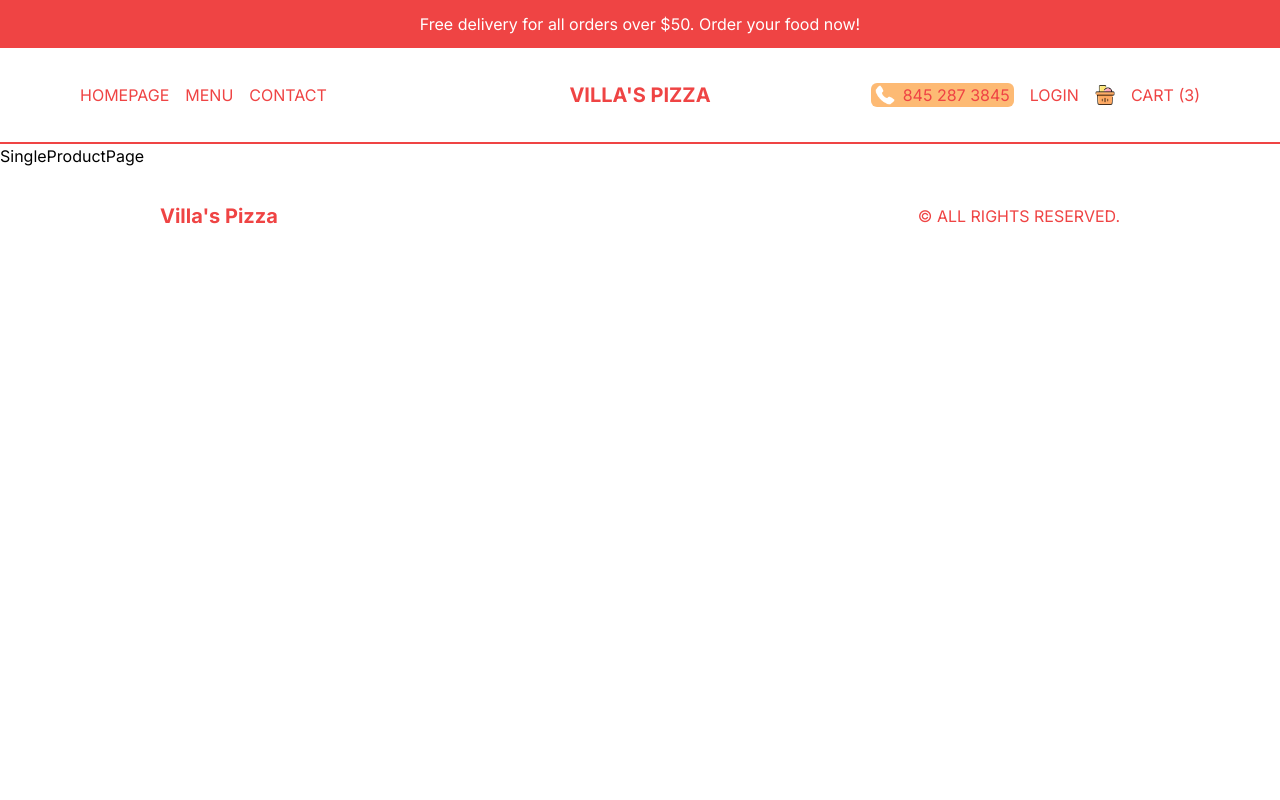
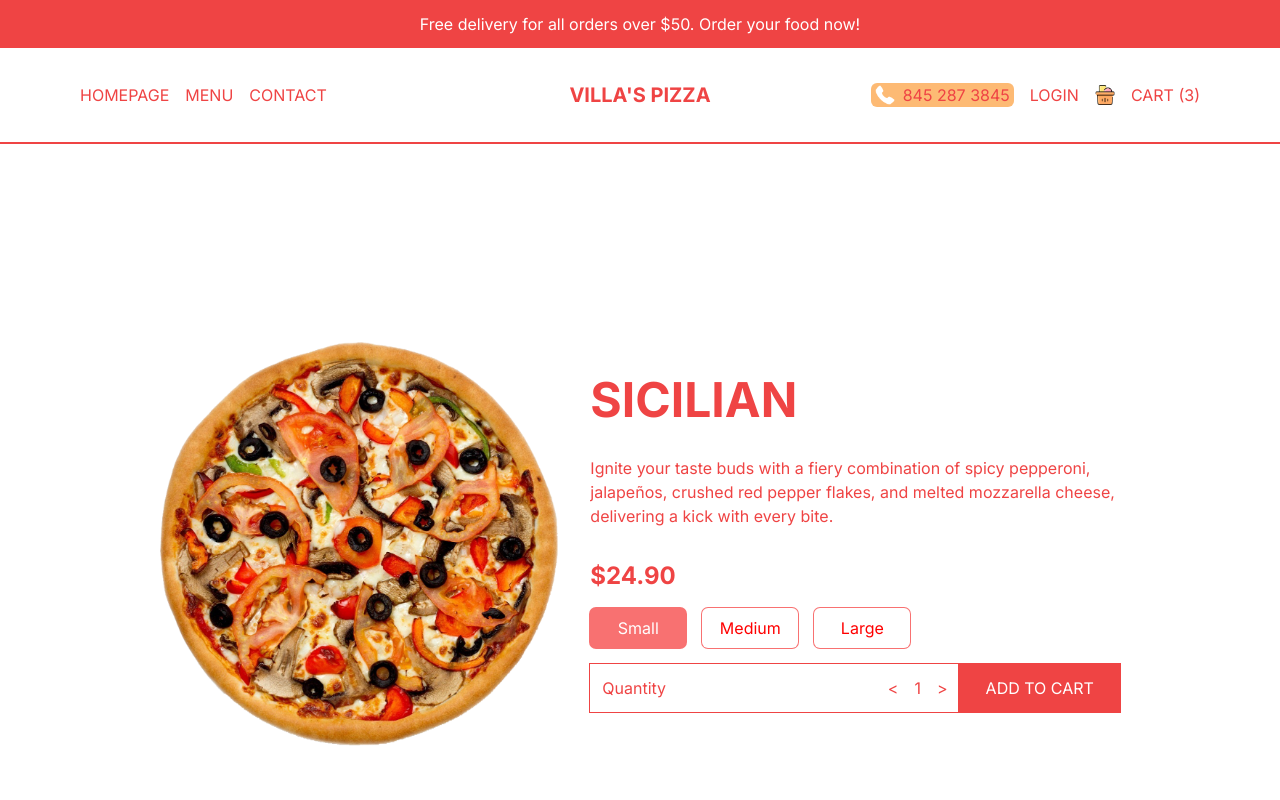
Before and after one commit to J-Varela/restaurant-app, a Next.js app: page /product/1 in a window 1280 px wide. Shown: the top 800 px of the page. Built offline with nearby package versions, Linux system fonts and the light colour scheme.

Commit message:
designed cart, login, single product pages into app

```diff
--- a/src/app/cart/page.tsx
+++ b/src/app/cart/page.tsx
@@ -1,7 +1,67 @@
+import Image from 'next/image';
 import React from 'react';
 
 const CartPage = () => {
-  return <div>CartPage</div>;
+  return (
+    <div className="h-[calc(100vh-6rem)] md:h-[calc(100vh-9rem)] flex flex-col text-red-500 lg:flex-row">
+      {/* PRODUCTS CONTAINER */}
+      <div className="h-1/2 p-4 flex flex-col justify-center overflow-scroll lg:h-full lg:w-2/3 2xl:w-1/2 lg:px-20 xl:px-40">
+        {/* SINGLE ITEM */}
+        <div className="flex items-center justify-between mb-4">
+          <Image src="/temporary/p1.png" alt="" width={100} height={100} />
+          <div className="">
+            <h1 className="uppercase text-xl font-bold">sicilian</h1>
+            <span>Large</span>
+          </div>
+          <h2 className="font-bold">$79.90</h2>
+          <span className="cursor-pointer">X</span>
+        </div>
+        {/* SINGLE ITEM */}
+        <div className="flex items-center justify-between mb-4">
+          <Image src="/temporary/p1.png" alt="" width={100} height={100} />
+          <div className="">
+            <h1 className="uppercase text-xl font-bold">sicilian</h1>
+            <span>Large</span>
+          </div>
+          <h2 className="font-bold">$79.90</h2>
+          <span className="cursor-pointer">X</span>
+        </div>
+        {/* SINGLE ITEM */}
+        <div className="flex items-center justify-between mb-4">
+          <Image src="/temporary/p1.png" alt="" width={100} height={100} />
+          <div className="">
+            <h1 className="uppercase text-xl font-bold">sicilian</h1>
+            <span>Large</span>
+          </div>
+          <h2 className="font-bold">$79.90</h2>
+          <span className="cursor-pointer">X</span>
+        </div>
+      </div>
+      {/* PAYMENT CONTAINER */}
+      <div className="h-1/2 p-4 bg-fuchsia-50 flex flex-col gap-4 justify-center lg:h-full lg:w-1/3 2xl:w-1/2 lg:px-20 xl:px-40 2xl:text-xl 2xl:gap-6">
+        <div className="flex justify-between">
+          <span className="">Subtotal (3 items)</span>
+          <span className="">$81.70</span>
+        </div>
+        <div className="flex justify-between">
+          <span className="">Service Cost</span>
+          <span className="">$0.00</span>
+        </div>
+        <div className="flex justify-between">
+          <span className="">Delivery Cost</span>
+          <span className="text-green-500">FREE!</span>
+        </div>
+        <hr className="my-2" />
+        <div className="flex justify-between">
+          <span className="">TOTAL(INCL. VAT)</span>
+          <span className="font-bold">$81.70</span>
+        </div>
+        <button className="bg-red-500 text-white p-3 rounded-md w-1/2 self-end">
+          CHECKOUT
+        </button>
+      </div>
+    </div>
+  );
 };
 
 export default CartPage;
--- a/src/app/login/page.tsx
+++ b/src/app/login/page.tsx
@@ -1,7 +1,51 @@
+import Image from 'next/image';
+import Link from 'next/link';
 import React from 'react';
 
 const LoginPage = () => {
-  return <div>LoginPage</div>;
+  return (
+    <div className="p-4 h-[calc(100vh-6rem)] md:h-[calc(100vh-9rem)] flex items-center justify-center">
+      {/* BOX */}
+      <div className=" h-full shadow-2xl rounded-md flex flex-col md:flex-row md:h-[70%] md:w-full lg:w-[60%] 2xl:w-1/2">
+        {/* IMAGE CONTAINER */}
+        <div className="relative h-1/3 w-full md:h-full md:w-1/2">
+          <Image src="/loginBg.png" alt="" fill className="object-cover" />
+        </div>
+        {/* FORM CONTAINER */}
+        <div className="p-10 flex flex-col gap-8 md:w-1/2">
+          <h1 className="font-bold text-xl xl:text-3xl">Welcome</h1>
+          <p>Log into your account or create a new one using social buttons</p>
+          <button className="flex gap-4 p-4 ring-1 ring-orange-100 rounded-md">
+            <Image
+              src="/google.png"
+              alt=""
+              width={20}
+              height={20}
+              className="object-contain"
+            />
+            <span>Sign in with Google</span>
+          </button>
+          <button className="flex gap-4 p-4 ring-1 ring-blue-100 rounded-md">
+            <Image
+              src="/facebook.png"
+              alt=""
+              width={20}
+              height={20}
+              className="object-contain"
+            />
+            <span>Sign in with Facebook</span>
+          </button>
+          <p className="text-sm">
+            Have a problem?
+            <Link className="underline" href="/">
+              {' '}
+              Contact us
+            </Link>
+          </p>
+        </div>
+      </div>
+    </div>
+  );
 };
 
 export default LoginPage;
--- a/src/app/menu/[category]/page.tsx
+++ b/src/app/menu/[category]/page.tsx
@@ -12,7 +12,20 @@
           href={`/product/${item.id}`}
           key={item.id}
         >
-          {/* IMAGE CONTAINER  */}
+          {/* IMAGE CONTAINER */}
+          {item.img && (
+            <div className="relative h-[80%]">
+              <Image src={item.img} alt="" fill className="object-contain" />
+            </div>
+          )}
+          {/* TEXT CONTAINER */}
+          <div className="flex items-center justify-between font-bold">
+            <h1 className="text-2xl uppercase p-2">{item.title}</h1>
+            <h2 className="group-hover:hidden text-xl">${item.price}</h2>
+            <button className="hidden group-hover:block uppercase bg-red-500 text-white p-2 rounded-md">
+              Add to Cart
+            </button>
+          </div>
         </Link>
       ))}
     </div>
--- a/src/app/product/[id]/page.tsx
+++ b/src/app/product/[id]/page.tsx
@@ -1,7 +1,36 @@
+import Price from '@/components/Price';
+import { singleProduct } from '@/data';
+import Image from 'next/image';
 import React from 'react';
 
 const SingleProductPage = () => {
-  return <div>SingleProductPage</div>;
+  return (
+    <div className="p-4 lg:px-20 xl:px-40 h-screen flex flex-col justify-around text-red-500 md:flex-row md:gap-8 md:items-center">
+      {/* IMAGE CONTAINER */}
+      {singleProduct.img && (
+        <div className="relative w-full h-1/2 md:h-[70%]">
+          <Image
+            src={singleProduct.img}
+            alt=""
+            className="object-contain"
+            fill
+          />
+        </div>
+      )}
+      {/* TEXT CONTAINER */}
+      <div className="h-1/2 flex flex-col gap-4 md:h-[70%] md:justify-center md:gap-6 xl:gap-8">
+        <h1 className="text-3xl font-bold uppercase xl:text-5xl">
+          {singleProduct.title}
+        </h1>
+        <p>{singleProduct.desc}</p>
+        <Price
+          price={singleProduct.price}
+          id={singleProduct.id}
+          options={singleProduct.options}
+        />
+      </div>
+    </div>
+  );
 };
 
 export default SingleProductPage;
--- /dev/null
+++ b/src/components/Price.tsx
@@ -0,0 +1,69 @@
+'use client';
+
+import React, { useEffect, useState } from 'react';
+
+type Props = {
+  price: number;
+  id: number;
+  options?: { title: string; additionalPrice: number }[];
+};
+
+const Price = ({ price, id, options }: Props) => {
+  const [total, setTotal] = useState(price);
+  const [quantity, setQuantity] = useState(1);
+  const [selected, setSelected] = useState(0);
+
+  useEffect(() => {
+    setTotal(
+      quantity * (options ? price + options[selected].additionalPrice : price)
+    );
+  }, [quantity, selected, options, price]);
+
+  return (
+    <div className="flex flex-col gap-4">
+      <h2 className="text-2xl font-bold">${total.toFixed(2)}</h2>
+      {/* OPTIONS CONTAINER */}
+      <div className="flex gap-4">
+        {options?.map((option, index) => (
+          <button
+            key={option.title}
+            className="min-w-[6rem] p-2 ring-1 ring-red-400 rounded-md"
+            style={{
+              background: selected === index ? 'rgb(248 113 113)' : 'white',
+              color: selected === index ? 'white' : 'red',
+            }}
+            onClick={() => setSelected(index)}
+          >
+            {option.title}
+          </button>
+        ))}
+      </div>
+      {/* QUANTITY AND ADD BUTTON CONTAINER */}
+      <div className="flex justify-between items-center">
+        {/* QUANTITY */}
+        <div className="flex justify-between w-full p-3 ring-1 ring-red-500">
+          <span>Quantity</span>
+          <div className="flex gap-4 items-center">
+            <button
+              onClick={() => setQuantity((prev) => (prev > 1 ? prev - 1 : 1))}
+            >
+              {'<'}
+            </button>
+            <span>{quantity}</span>
+            <button
+              onClick={() => setQuantity((prev) => (prev < 9 ? prev + 1 : 9))}
+            >
+              {'>'}
+            </button>
+          </div>
+        </div>
+        {/* CART BUTTON */}
+        <button className="uppercase w-56 bg-red-500 text-white p-3 ring-1 ring-red-500">
+          Add to Cart
+        </button>
+      </div>
+    </div>
+  );
+};
+
+export default Price;
--- a/src/data.ts
+++ b/src/data.ts
@@ -249,7 +249,7 @@
     title: 'Bella Napoli',
     desc: 'A classic Italian delight featuring a thin, crispy crust, tangy tomato sauce, fresh mozzarella, and a medley of aromatic herbs topped with lettuce, tomatoes, and a dollop of tangy mayo.',
     img: '/temporary/p3.png',
-    price: 22.9,
+    price: 22.99,
     options: [
       {
         title: 'Small',
@@ -270,7 +270,7 @@
     title: 'Pesto Primavera',
     desc: 'A classic Italian delight featuring a thin, crispy crust, tangy tomato sauce, fresh mozzarella, and a medley of aromatic herbs topped with lettuce, tomatoes, and a dollop of tangy mayo.',
     img: '/temporary/p10.png',
-    price: 12.9,
+    price: 12.99,
     options: [
       {
         title: 'Small',
@@ -291,7 +291,7 @@
     title: 'Veggie Supreme',
     desc: 'A classic Italian delight featuring a thin, crispy crust, tangy tomato sauce, fresh mozzarella, and a medley of aromatic herbs topped with lettuce, tomatoes, and a dollop of tangy mayo.',
     img: '/temporary/p11.png',
-    price: 13.9,
+    price: 13.99,
     options: [
       {
         title: 'Small',
@@ -312,7 +312,7 @@
     title: 'Four Cheese Fantasy',
     desc: 'Experience pure cheesy bliss with a melty blend of mozzarella, cheddar, provolone, and Parmesan cheeses, creating a rich and indulgent pizza experience.',
     img: '/temporary/p12.png',
-    price: 20.9,
+    price: 20.99,
     options: [
       {
         title: 'Small',
```
